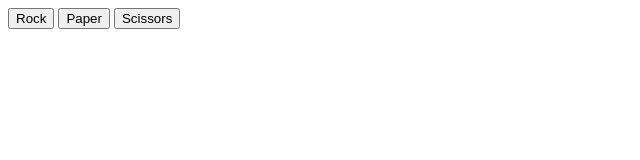
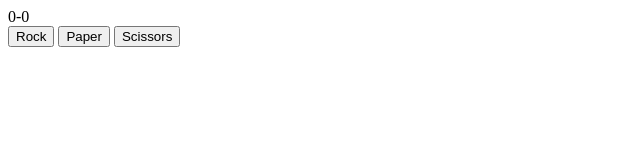
Before and after one commit to ACAUHS/rock-paper-scissors, a plain HTML site: page index.html in a window 1280 px wide. Shown: the whole page, without its empty margins (0-640 px from the left). Drawn offline with Linux system fonts and the light colour scheme.

Commit message:
Add scoreboard on html file

```diff
--- a/index.html
+++ b/index.html
@@ -7,6 +7,9 @@
     <title>Document</title>
 </head>
 <body>
+    <div class = results>
+        <span id="userScore">0</span>-<span id="cpuScore">0</span>
+    </div>
     <div class="selections">
         <button class="selection" data-selection="rock">Rock</button>
         <button class="selection" data-selection="paper">Paper</button>
```
